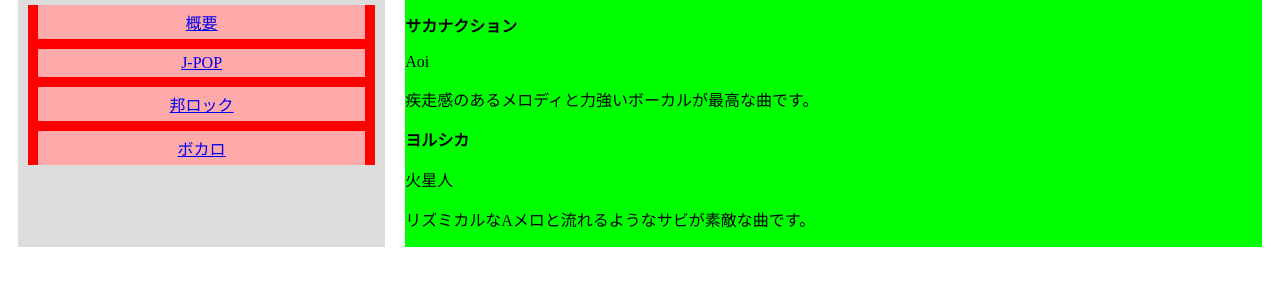
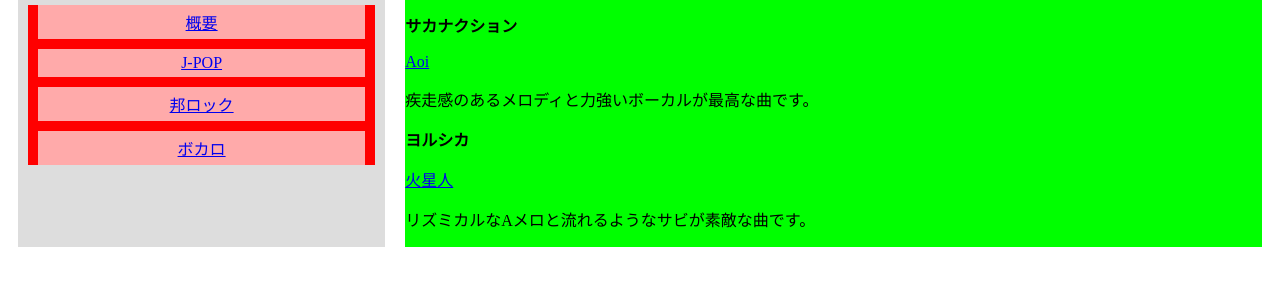
Before and after one commit to s1f10260183/cs1-2026-class2-team9-project, a plain HTML site: page hourokku.html in a window 1280 px wide. Shown: the part 57-342 px from the top of the page. Drawn offline with Linux system fonts and the light colour scheme.

Commit message:
曲に飛べるリンクを作成しました。

```diff
--- a/hourokku.html
+++ b/hourokku.html
@@ -20,10 +20,10 @@
         <div class="content">
             <h1>邦ロック</h1>
             <p><b>サカナクション</b></p>
-            <p>Aoi</p>
+            <p><a href="https://www.youtube.com/watch?v=65Ah1Yj59zA">Aoi</a></p>
             <p>疾走感のあるメロディと力強いボーカルが最高な曲です。</p>
             <p><b>ヨルシカ</b></p>
-            <p>火星人</p>
+            <p><a href="https://www.youtube.com/watch?v=OLRbIc8KZ_8&list=RDOLRbIc8KZ_8&start_radio=1">火星人</a></p>
             <p>リズミカルなAメロと流れるようなサビが素敵な曲です。</p>
         </div>
     </div>
```
